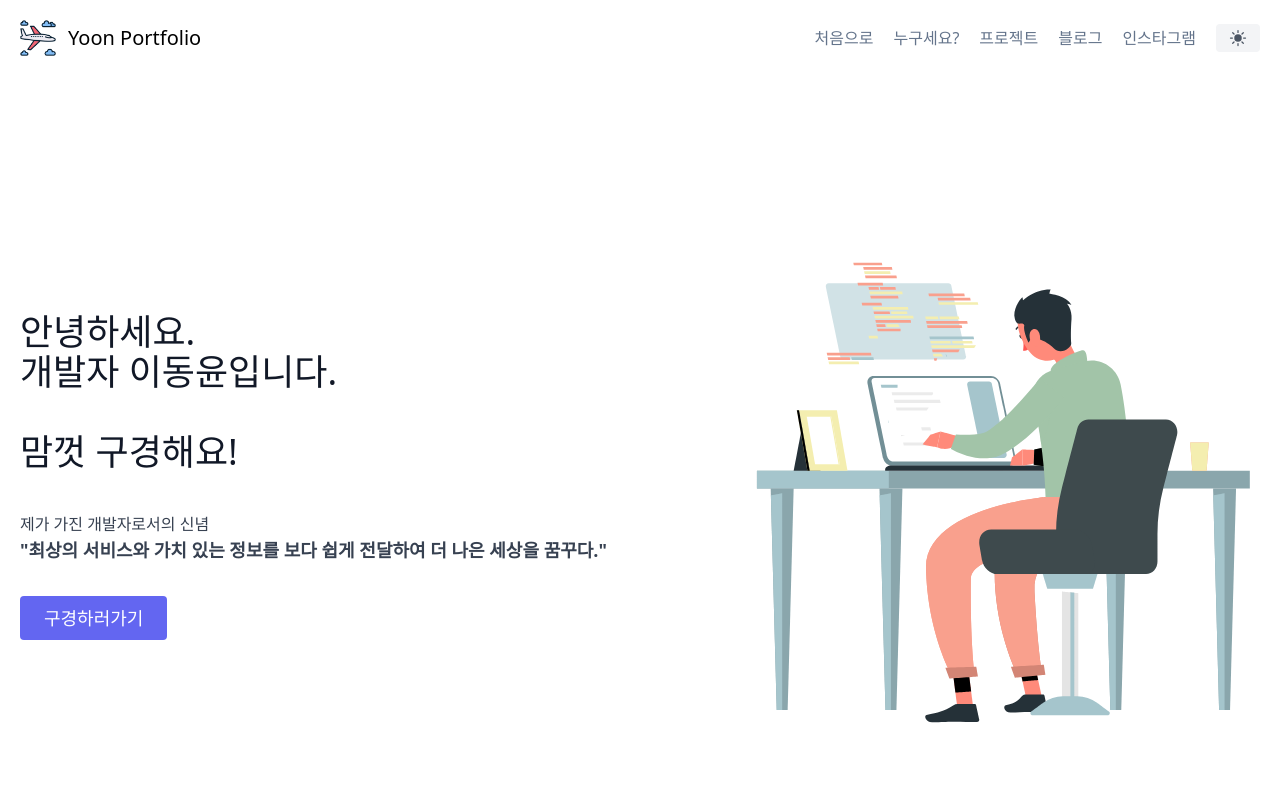
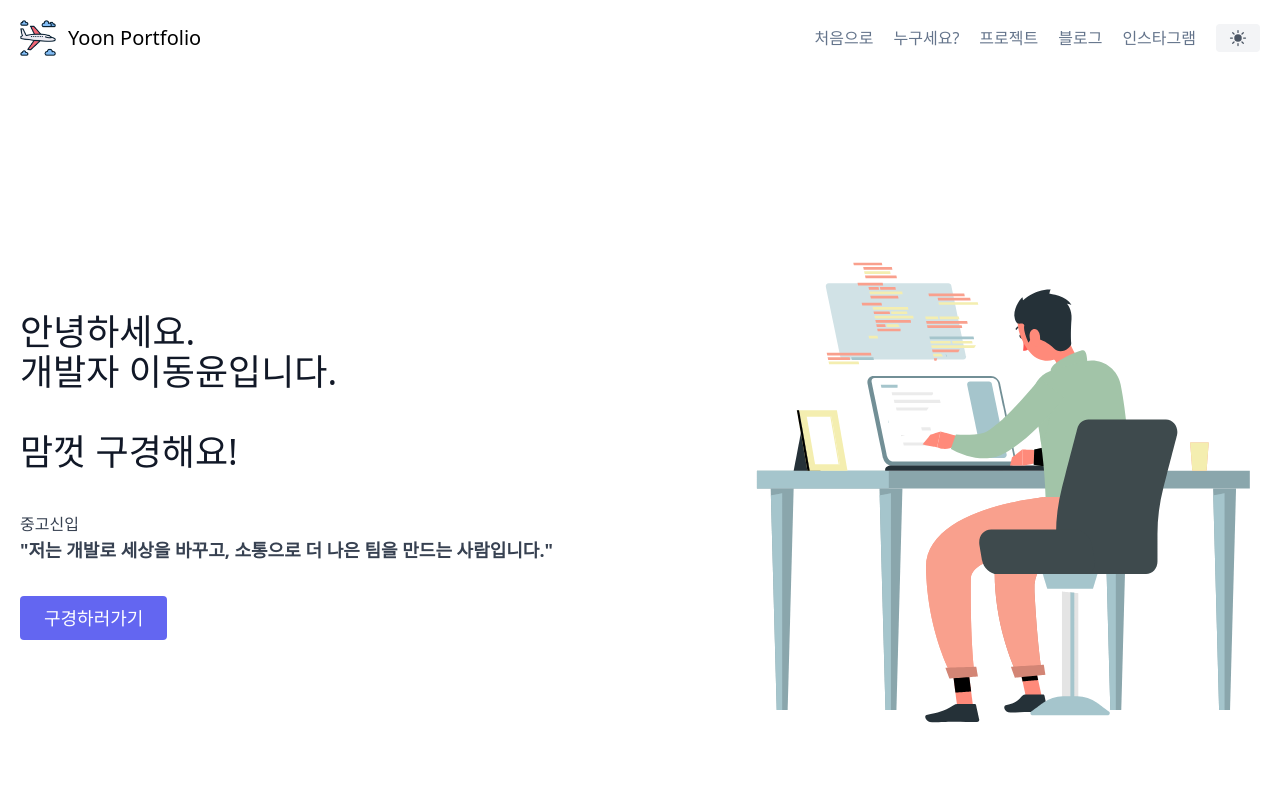
Before and after one commit to dongyoon7212/next-portfolio, a Next.js app: page / in a window 1280 px wide. Shown: the top 800 px of the page. Built offline with nearby package versions, Linux system fonts and the light colour scheme.

Commit message:
Update hero.js

```diff
--- a/components/home/hero.js
+++ b/components/home/hero.js
@@ -16,11 +16,11 @@ export default function Hero() {
                 <div className="mb-8 leading-relaxed;">
                     <br />
                     <p className="text-gray-700 dark:text-gray-400">
-                        제가 가진 개발자로서의 신념
+                        중고신입
                     </p>
                     <p className="text-gray-700 dark:text-gray-200 font-semibold text-lg">
                         {
-                            '"최상의 서비스와 가치 있는 정보를 보다 쉽게 전달하여 더 나은 세상을 꿈꾸다."'
+                            '"저는 개발로 세상을 바꾸고, 소통으로 더 나은 팀을 만드는 사람입니다."'
                         }
                     </p>
                 </div>
```
